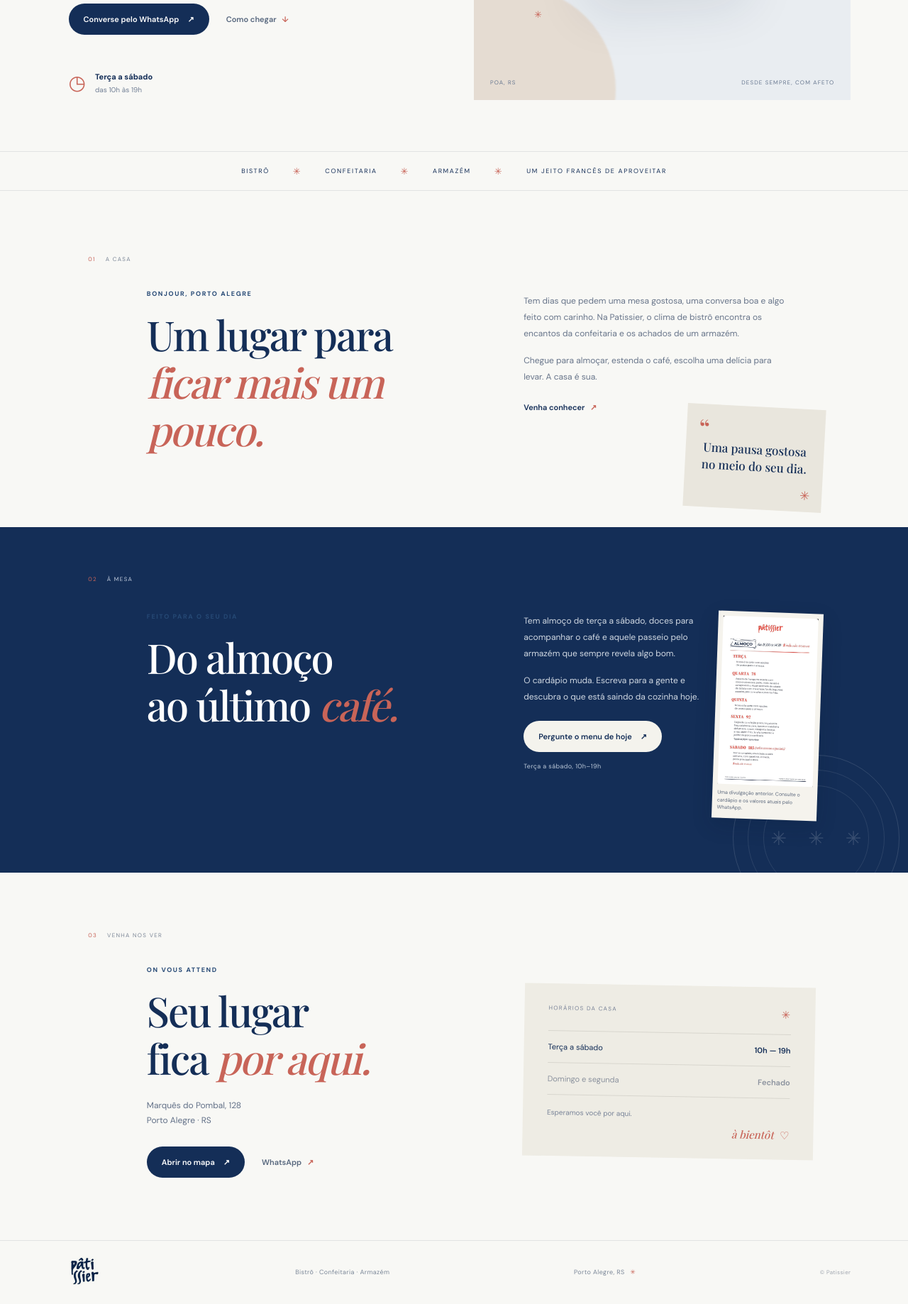
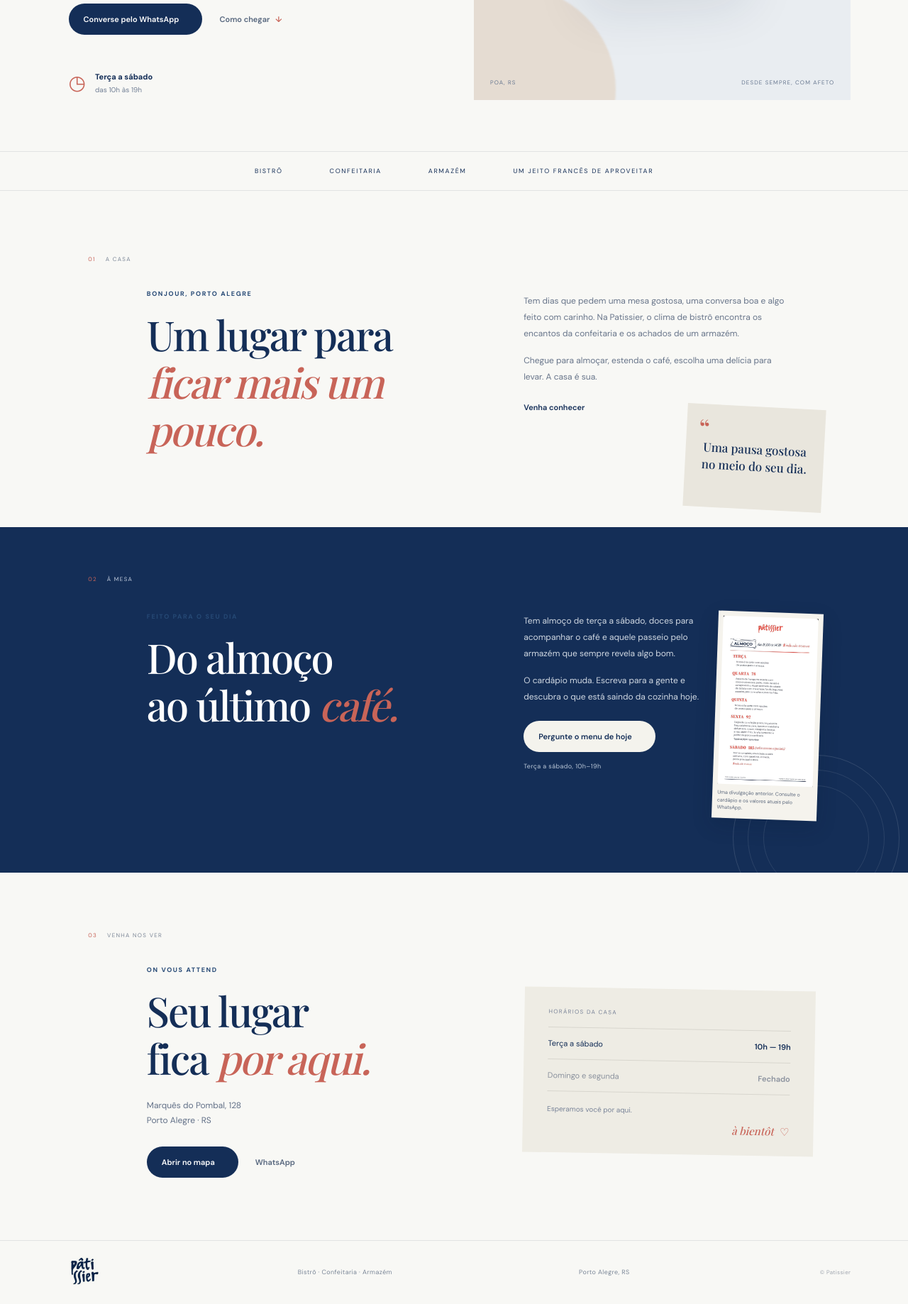
Before and after one commit to felipemedeirosdarosa-sys/patissier-site, a plain HTML site: page index.html in a window 1280 px wide. Shown: the part 525-2363 px from the top of the page at 71% size. Drawn offline with nearby package versions, Linux system fonts and the light colour scheme.

Commit message:
Tirei as setas e os icones

```diff
--- a/index.html
+++ b/index.html
@@ -17,7 +17,7 @@
     <nav aria-label="Navegação principal">
       <a href="#casa">A casa</a><a href="#sabores">Sabores</a><a href="#visite">Visite</a>
     </nav>
-    <a class="nav-cta" href="https://wa.me/555133953848?text=Ol%C3%A1%2C%20Patissier!%20Gostaria%20de%20saber%20mais." target="_blank" rel="noreferrer">Fale com a gente <span aria-hidden="true">↗</span></a>
+    <a class="nav-cta" href="https://wa.me/555133953848?text=Ol%C3%A1%2C%20Patissier!%20Gostaria%20de%20saber%20mais." target="_blank" rel="noreferrer">Fale com a gente <span aria-hidden="true"></span></a>
   </header>
 
   <main>
@@ -27,29 +27,29 @@
         <h1>Um pedacinho<br>da França, <em>em Porto Alegre.</em></h1>
         <p class="intro">Da mesa do almoço ao café sem pressa, a Patissier é um convite para saborear o dia.</p>
         <div class="hero-actions">
-          <a class="button button-blue" href="https://wa.me/555133953848?text=Ol%C3%A1%2C%20Patissier!%20Quero%20saber%20sobre%20o%20almo%C3%A7o%20da%20semana." target="_blank" rel="noreferrer">Converse pelo WhatsApp <span aria-hidden="true">↗</span></a>
+          <a class="button button-blue" href="https://wa.me/555133953848?text=Ol%C3%A1%2C%20Patissier!%20Quero%20saber%20sobre%20o%20almo%C3%A7o%20da%20semana." target="_blank" rel="noreferrer">Converse pelo WhatsApp <span aria-hidden="true"></span></a>
           <a class="text-link" href="#visite">Como chegar <span aria-hidden="true">↓</span></a>
         </div>
         <div class="hero-hours"><span class="clock-icon" aria-hidden="true">◷</span><span><strong>Terça a sábado</strong><br>das 10h às 19h</span></div>
       </div>
       <div class="hero-visual" aria-label="A identidade azul da Patissier">
         <div class="visual-wash wash-one"></div><div class="visual-wash wash-two"></div>
-        <div class="sun-stamp">FAIT<br>AVEC<br><b>AMOUR</b><span>✳</span></div>
+        <div class="sun-stamp">FAIT<br>AVEC<br><b>AMOUR</b><span></span></div>
         <div class="hero-logo"><img src="logo-patissier.jpeg" alt="Logo Patissier em azul"></div>
         <div class="visual-caption"><span>POA, RS</span><span>DESDE SEMPRE, COM AFETO</span></div>
-        <span class="sparkle sparkle-a">✳</span><span class="sparkle sparkle-b">✳</span>
+        <span class="sparkle sparkle-a"></span><span class="sparkle sparkle-b"></span>
       </div>
     </section>
 
-    <div class="ticker" aria-label="Bistrô, confeitaria, armazém"><span>BISTRÔ</span><i>✳</i><span>CONFEITARIA</span><i>✳</i><span>ARMAZÉM</span><i>✳</i><span>UM JEITO FRANCÊS DE APROVEITAR</span></div>
+    <div class="ticker" aria-label="Bistrô, confeitaria, armazém"><span>BISTRÔ</span><i></i><span>CONFEITARIA</span><i></i><span>ARMAZÉM</span><i></i><span>UM JEITO FRANCÊS DE APROVEITAR</span></div>
 
     <section class="story section-wrap" id="casa">
       <div class="section-label"><span>01</span><span>A CASA</span></div>
       <div class="story-grid">
         <div><p class="eyebrow">BONJOUR, PORTO ALEGRE</p><h2>Um lugar para<br><em>ficar mais um pouco.</em></h2></div>
-        <div class="story-copy"><p>Tem dias que pedem uma mesa gostosa, uma conversa boa e algo feito com carinho. Na Patissier, o clima de bistrô encontra os encantos da confeitaria e os achados de um armazém.</p><p>Chegue para almoçar, estenda o café, escolha uma delícia para levar. A casa é sua.</p><a class="text-link blue-link" href="#visite">Venha conhecer <span aria-hidden="true">↗</span></a></div>
+        <div class="story-copy"><p>Tem dias que pedem uma mesa gostosa, uma conversa boa e algo feito com carinho. Na Patissier, o clima de bistrô encontra os encantos da confeitaria e os achados de um armazém.</p><p>Chegue para almoçar, estenda o café, escolha uma delícia para levar. A casa é sua.</p><a class="text-link blue-link" href="#visite">Venha conhecer <span aria-hidden="true"></span></a></div>
       </div>
-      <div class="quote-card"><span class="quote-mark">“</span><p>Uma pausa gostosa<br>no meio do seu dia.</p><span class="quote-flourish">✳</span></div>
+      <div class="quote-card"><span class="quote-mark">“</span><p>Uma pausa gostosa<br>no meio do seu dia.</p><span class="quote-flourish"></span></div>
     </section>
 
     <section class="menu-section" id="sabores">
@@ -57,21 +57,21 @@
         <div class="section-label light"><span>02</span><span>À MESA</span></div>
         <div class="menu-grid">
           <div><p class="eyebrow">FEITO PARA O SEU DIA</p><h2>Do almoço<br>ao último <em>café.</em></h2></div>
-          <div class="menu-feature"><div class="menu-copy"><p>Tem almoço de terça a sábado, doces para acompanhar o café e aquele passeio pelo armazém que sempre revela algo bom.</p><p>O cardápio muda. Escreva para a gente e descubra o que está saindo da cozinha hoje.</p><a class="button button-light" href="https://wa.me/555133953848?text=Ol%C3%A1%2C%20Patissier!%20O%20que%20tem%20no%20card%C3%A1pio%20hoje%3F" target="_blank" rel="noreferrer">Pergunte o menu de hoje <span aria-hidden="true">↗</span></a><small>Terça a sábado, 10h–19h</small></div><figure class="menu-photo"><img src="almocos-patissier.jpeg" alt="Divulgação do almoço da Patissier, com opções de terça a sábado"><figcaption>Uma divulgação anterior. Consulte o cardápio e os valores atuais pelo WhatsApp.</figcaption></figure></div>
+          <div class="menu-feature"><div class="menu-copy"><p>Tem almoço de terça a sábado, doces para acompanhar o café e aquele passeio pelo armazém que sempre revela algo bom.</p><p>O cardápio muda. Escreva para a gente e descubra o que está saindo da cozinha hoje.</p><a class="button button-light" href="https://wa.me/555133953848?text=Ol%C3%A1%2C%20Patissier!%20O%20que%20tem%20no%20card%C3%A1pio%20hoje%3F" target="_blank" rel="noreferrer">Pergunte o menu de hoje <span aria-hidden="true"></span></a><small>Terça a sábado, 10h–19h</small></div><figure class="menu-photo"><img src="almocos-patissier.jpeg" alt="Divulgação do almoço da Patissier, com opções de terça a sábado"><figcaption>Uma divulgação anterior. Consulte o cardápio e os valores atuais pelo WhatsApp.</figcaption></figure></div>
         </div>
-        <div class="menu-ornament" aria-hidden="true"><span>✳</span><span>✳</span><span>✳</span></div>
+        <div class="menu-ornament" aria-hidden="true"><span></span><span></span><span></span></div>
       </div>
     </section>
 
     <section class="visit section-wrap" id="visite">
       <div class="section-label"><span>03</span><span>VENHA NOS VER</span></div>
       <div class="visit-grid">
-        <div class="visit-copy"><p class="eyebrow">ON VOUS ATTEND</p><h2>Seu lugar<br>fica <em>por aqui.</em></h2><address>Marquês do Pombal, 128<br>Porto Alegre · RS</address><div class="visit-actions"><a class="button button-blue" href="https://www.google.com/maps/search/?api=1&query=Marqu%C3%AAs%20do%20Pombal%2C%20128%2C%20Porto%20Alegre%20RS" target="_blank" rel="noreferrer">Abrir no mapa <span aria-hidden="true">↗</span></a><a class="text-link" href="https://wa.me/555133953848?text=Ol%C3%A1%2C%20Patissier!%20Tenho%20uma%20d%C3%BAvida." target="_blank" rel="noreferrer">WhatsApp <span aria-hidden="true">↗</span></a></div></div>
-        <div class="hours-card"><div class="hours-top"><span>HORÁRIOS DA CASA</span><span>✳</span></div><div class="hours-row"><span>Terça a sábado</span><strong>10h — 19h</strong></div><div class="hours-row muted"><span>Domingo e segunda</span><strong>Fechado</strong></div><p>Esperamos você por aqui.</p><div class="hours-doodle">à bientôt <span>♡</span></div></div>
+        <div class="visit-copy"><p class="eyebrow">ON VOUS ATTEND</p><h2>Seu lugar<br>fica <em>por aqui.</em></h2><address>Marquês do Pombal, 128<br>Porto Alegre · RS</address><div class="visit-actions"><a class="button button-blue" href="https://www.google.com/maps/search/?api=1&query=Marqu%C3%AAs%20do%20Pombal%2C%20128%2C%20Porto%20Alegre%20RS" target="_blank" rel="noreferrer">Abrir no mapa <span aria-hidden="true"></span></a><a class="text-link" href="https://wa.me/555133953848?text=Ol%C3%A1%2C%20Patissier!%20Tenho%20uma%20d%C3%BAvida." target="_blank" rel="noreferrer">WhatsApp <span aria-hidden="true"></span></a></div></div>
+        <div class="hours-card"><div class="hours-top"><span>HORÁRIOS DA CASA</span><span></span></div><div class="hours-row"><span>Terça a sábado</span><strong>10h — 19h</strong></div><div class="hours-row muted"><span>Domingo e segunda</span><strong>Fechado</strong></div><p>Esperamos você por aqui.</p><div class="hours-doodle">à bientôt <span>♡</span></div></div>
       </div>
     </section>
   </main>
 
-  <footer><a href="#inicio"><img src="logo-patissier.jpeg" alt="Patissier"></a><span>Bistrô · Confeitaria · Armazém</span><span>Porto Alegre, RS <i>✳</i></span><span class="copyright">© Patissier</span></footer>
+  <footer><a href="#inicio"><img src="logo-patissier.jpeg" alt="Patissier"></a><span>Bistrô · Confeitaria · Armazém</span><span>Porto Alegre, RS <i></i></span><span class="copyright">© Patissier</span></footer>
 </body>
 </html>
```
